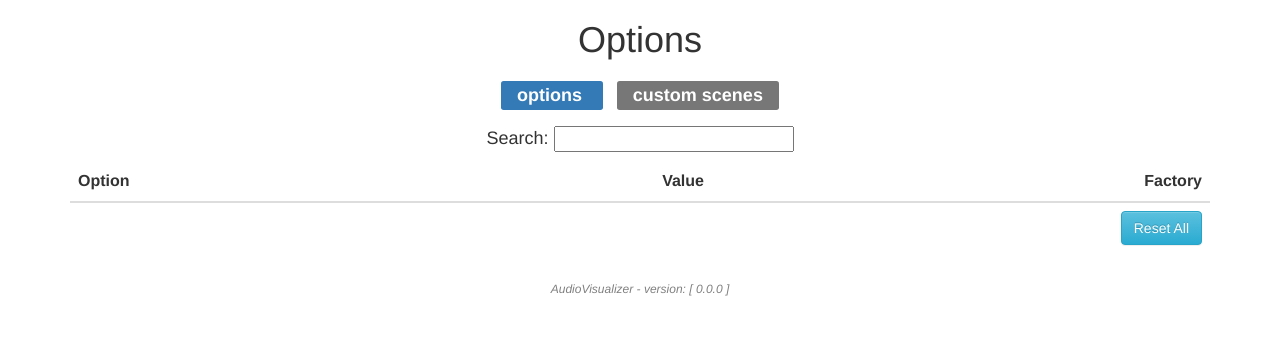
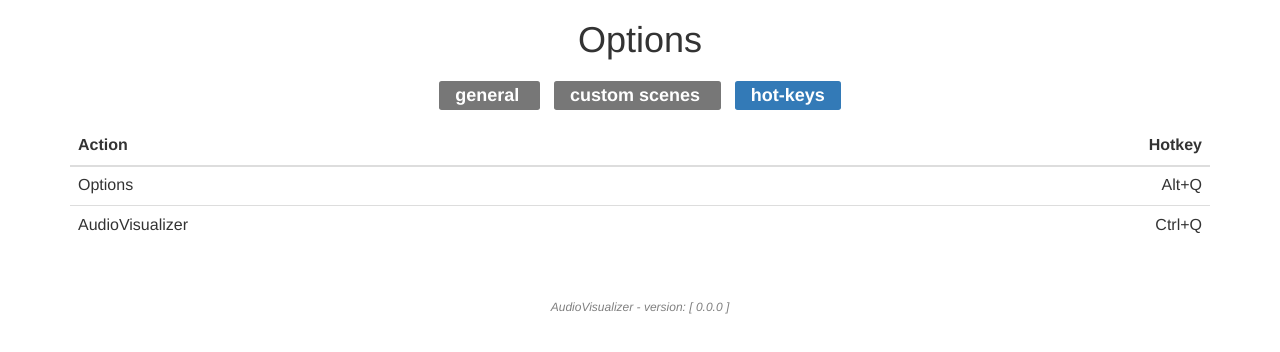
Before and after one commit to afreakk/ChromeAudioVisualizerExtension, a browser extension: page options/index.html at #/controlListing in a window 1280 px wide. Drawn offline with Linux system fonts and the light colour scheme.

Commit message:
more options and spiningcube tweak

```diff
--- a/js/scenes/worldScene.js
+++ b/js/scenes/worldScene.js
@@ -1,9 +1,9 @@
 CubeSceneSetting = function()
 {
 	this.volumeMultiplier = 0.0001,
-	this.redSpeed = 0.0002,
-	this.greenSpeed = 0.0002,
-	this.blueSpeed = 0.0002;
+	this.redSpeed =		0.00002,
+	this.greenSpeed =	0.00002,
+	this.blueSpeed =	0.00002;
 
 	this.spinSpeed = 0.001;
 	this.cubeVolumeScale = 0.0001;
--- /dev/null
+++ b/options/controlListing.html
@@ -0,0 +1,20 @@
+<div class="container">
+	<table class="table">
+		<thead>
+			<tr>
+				<th>Action</th>
+				<th class="text-right">Hotkey</th>
+			<tr>
+		</thead>
+		<tbody>
+			<tr >
+				<td>Options</td>
+				<td class="text-right">Alt+Q</td>
+			</tr>
+			<tr >
+				<td>AudioVisualizer</td>
+				<td class="text-right">Ctrl+Q</td>
+			</tr>
+		</tbody>
+	</table>
+</div>
--- a/options/index.html
+++ b/options/index.html
@@ -16,18 +16,24 @@
 			<h3>
 				<a href="index.html#/optionsListing"
 					ng-class="btnClass('/optionsListing')">
-					options
+					general
 				</a>
 				&nbsp
 				<a href="index.html#/sceneListing"
 					ng-class="btnClass('/sceneListing')">
 					custom scenes
 				</a>
+				&nbsp
+				<a href="index.html#/controlListing"
+					ng-class="btnClass('/controlListing')">
+					hot-keys
+				</a>
 			<h3>
 			<div ng-view></div>
-			<font color="grey"><h6>
-				<i>AudioVisualizer - version: [ {{avVersion}} ]</i>
-			</font></h6>
+			<font color="grey">
+				<br/>
+				<h6><i>AudioVisualizer - version: [ {{avVersion}} ]</i><br/></h6>
+			</font>
 		</center>
 	</body>
 </html>
--- a/options/js/controllers.js
+++ b/options/js/controllers.js
@@ -12,6 +12,10 @@ angular.module('AudioVisualizerOptions').config(
 			{
 				templateUrl: 'optionsListing.html',
 				controller: 'optionsController',
+			})
+			.when('/controlListing',
+			{
+				templateUrl: 'controlListing.html',
 			})
 			.otherwise ({
 				redirectTo: '/optionsListing'
--- a/options/optionsListing.html
+++ b/options/optionsListing.html
@@ -31,7 +31,7 @@
 						<input ng-model="option.value">
 						<button class="btn btn-primary"
 								ng-click="updateStr($index)">
-								Save
+								save
 						</button>
 					</div>
 
```
Also changed, not shown: manifest.json.
